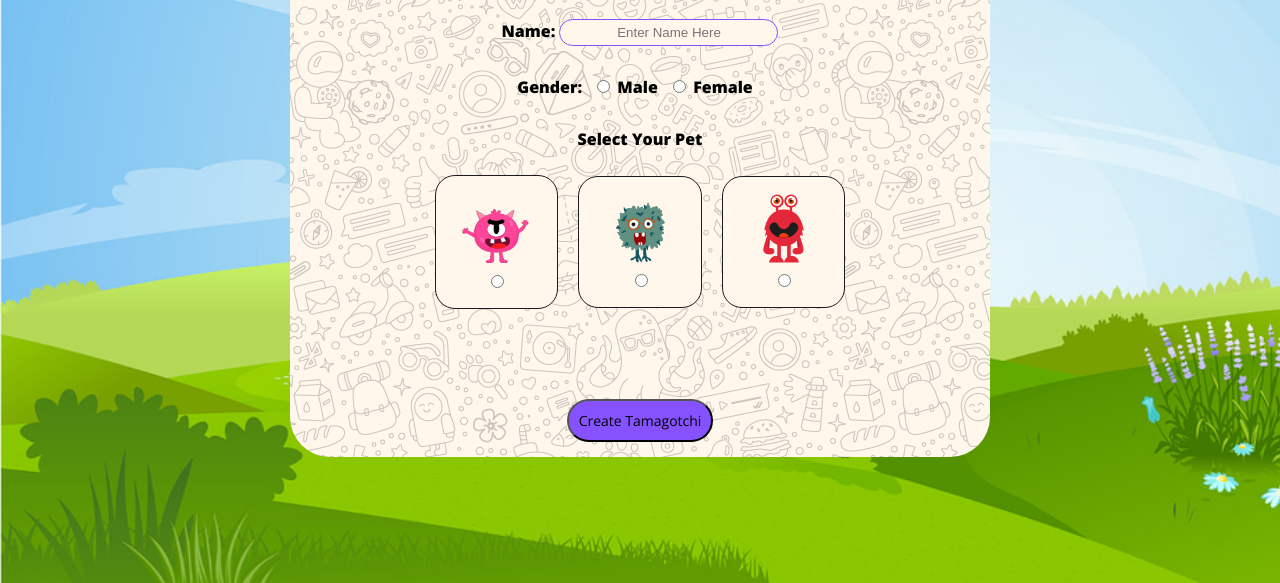
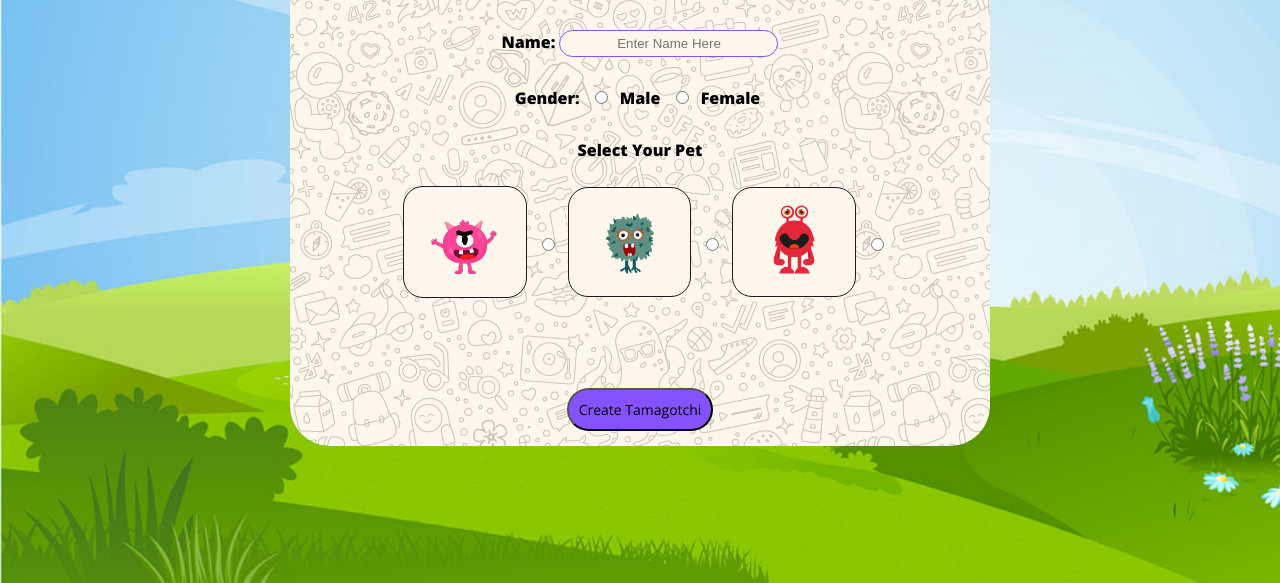
Before and after one commit to jkilov/Project_DigiPet, a plain HTML site: page index.html in a window 1280 px wide. Shown: the part 217-800 px from the top of the page. Drawn offline with nearby package versions, Linux system fonts and the light colour scheme.

Commit message:
updates spacing and radio buttons

```diff
--- a/index.html
+++ b/index.html
@@ -41,16 +41,16 @@
                 <div class="monster-selection">
                     <div class="monster1">
                         <img src="monster.gif" alt="" id="petImg1">
-                        <input type="radio" name="pet" id="pet1" >
             </div>
+            <input type="radio" name="pet" id="pet1" >
             <div class="monster2">
                 <img src="monster2.gif" alt="" id="petImg2" >
-                <input type="radio" name="pet" id="pet2">
             </div>
+            <input type="radio" name="pet" id="pet2">
             <div class="monster3">
                 <img src="monster3.gif" alt="" id="petImg3" >
-                <input type="radio" name="pet" id="pet3">
             </div>
+            <input type="radio" name="pet" id="pet3">
             </div>
             </div>
             <!-- <div>
--- a/styles.css
+++ b/styles.css
@@ -74,6 +74,7 @@ button {
 
 .gender-select label {
     padding-right: 10px;;
+    padding-left: 5px;
 }
 
 .welcome-form-elements div{
@@ -89,6 +90,11 @@ padding: 15px;
         display: flex;
         justify-content: center;
         align-items: center;
+    }
+
+    .monster-selection input {
+        margin-top: 5px;
+
     }
 
     .petDiv{
```
